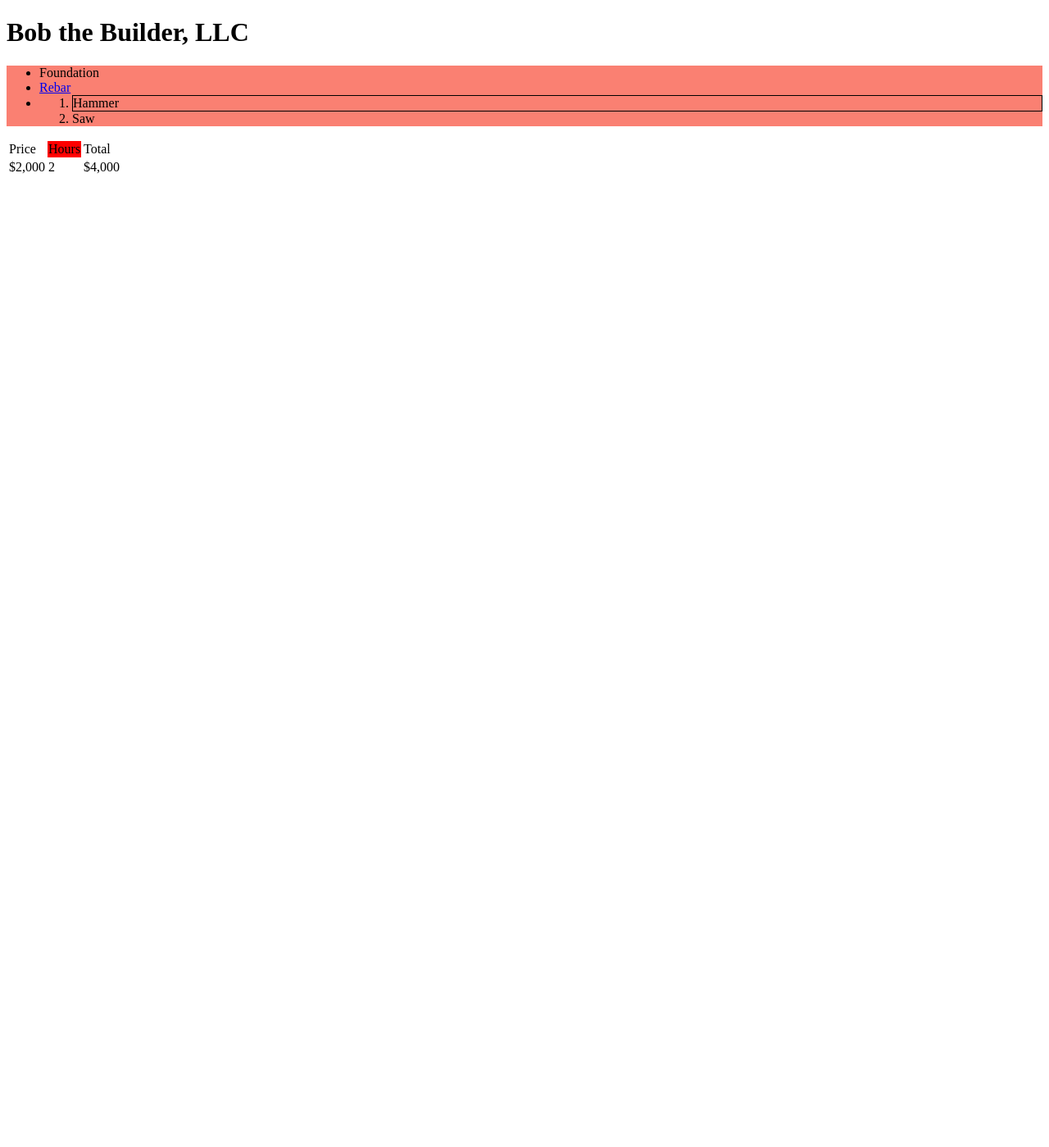
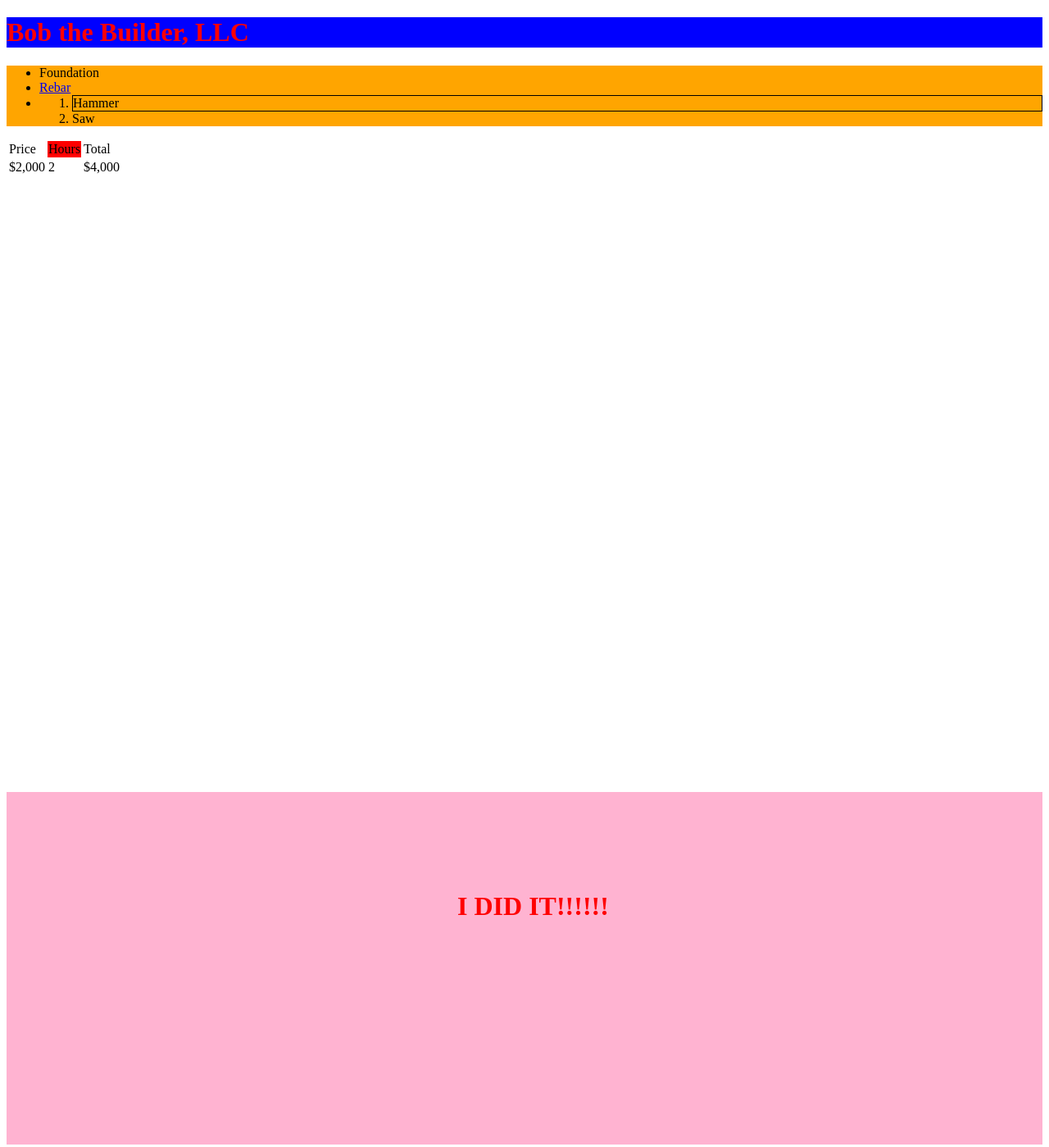
Before and after one commit to AOE-Dylan/Bob_the_Builder, a plain HTML site: page index.html in a window 1280 px wide. Shown: the whole page at 82% size. Before the commit the page ends 800 px from the top, so only its background shows below. Drawn offline with Linux system fonts and the light colour scheme.

Commit message:
changes to bob the builder and new doc about css

```diff
--- /dev/null
+++ b/css/styles.css
@@ -0,0 +1,15 @@
+header {
+  background-color: blue;
+  color: rgba(255,255,255,0.5);
+}
+
+.container {
+  background-color: orange;
+}
+
+#rebar {
+  background-color: #ffb3d1;
+  color: #ffb3d1;
+  margin-top: 750px;
+  padding: 100px 250px 250px 550px;
+}
--- a/index.html
+++ b/index.html
@@ -3,12 +3,18 @@
   <head>
     <meta charset="utf-8">
     <title>Bob the Builder</title>
+    <link rel="stylesheet" type="text/css" href="css/styles.css">
+    <style>
+      h1 {
+        color: red;
+      }
+    </style>
   </head>
   <body>
    <header>
      <h1>Bob the Builder, LLC</h1>
    </header>
-    <div class="container" style="background-color:salmon">
+    <div class="container">
       <ul>
         <li>Foundation</li>
         <li><a href="#rebar">Rebar</a></li>
@@ -34,5 +40,8 @@
         </tr>
       </table>
     </div>
+    <div id="rebar">
+      <h1>I DID IT!!!!!!</h1>
+    </div>
   </body>
 </html>
```
